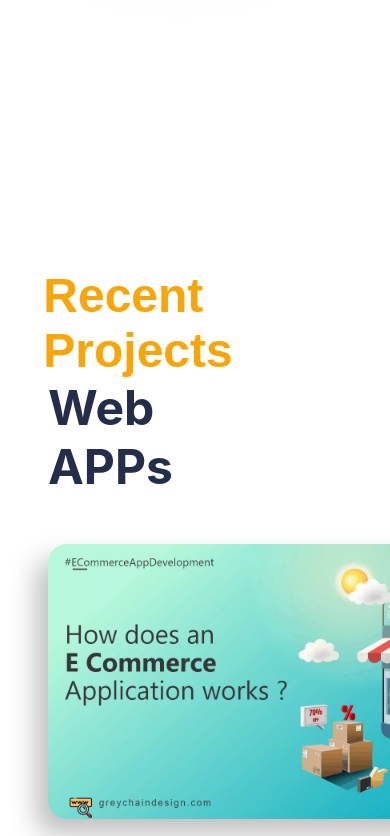
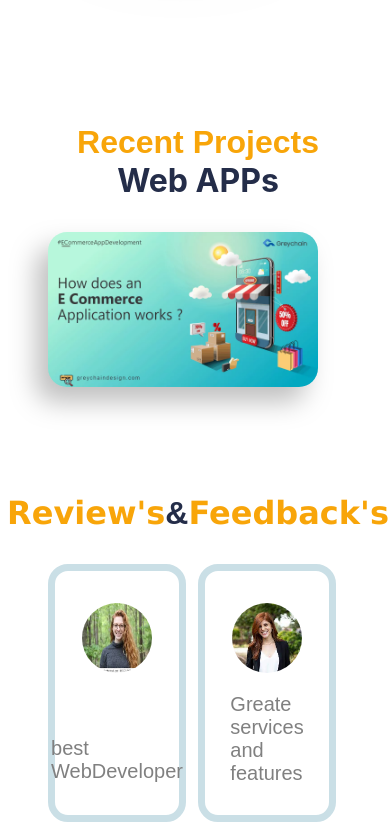
Before and after one commit to sahilzehrila/portfolio, a React (Create React App) app: page / in a window 390 px wide. Shown: the part 3608-4444 px from the top of the page. Built offline with nearby package versions, Linux system fonts and the light colour scheme.

Commit message:
Update Project.css responsive (project section )
image sections are now fully optimize

```diff
--- a/src/Components/Projects/Project.css
+++ b/src/Components/Projects/Project.css
@@ -37,9 +37,49 @@
 @media  screen  and (max-width:480px) {
 
 
+
+}/* Update CSS for mobile view */
+@media screen and (max-width: 480px) {
+
     #textt{
-        margin-right: 120px;
+       align-items: center;
 
     }
+    .Portfolio {
+        height: auto; /* Adjust height to accommodate smaller screens */
+    }
 
+    .Portfolio span:nth-of-type(1) {
+        font-size: 2rem; /* Decrease font size for smaller screens */
+    }
+
+    .Portfolio span:nth-of-type(2) {
+        font-size: 2rem; /* Decrease font size for smaller screens */
+    }
+
+    .Portfolio-slider {
+        margin-top: 2rem; /* Adjust margin for smaller screens */
+    }
+
+    .Portfolio-slider .swiper-slide {
+        width: auto !important; /* Adjust slide width for smaller screens */
+        margin: 0 auto; /* Center the slides */
+    }
+
+    .Portfolio img {
+        width: 90%; /* Adjust image width for smaller screens */
+        max-width: 300px; /* Limit maximum image width */
+        margin: 0 auto; /* Center the images */
+    }
 }
+
+/* Update CSS for larger screens */
+@media screen and (min-width: 768px) {
+    .Portfolio-slider .swiper-slide {
+        width: 30rem !important; /* Adjust slide width for larger screens */
+    }
+
+    .Portfolio img {
+        width: 30rem; /* Adjust image width for larger screens */
+    }
+}
```
